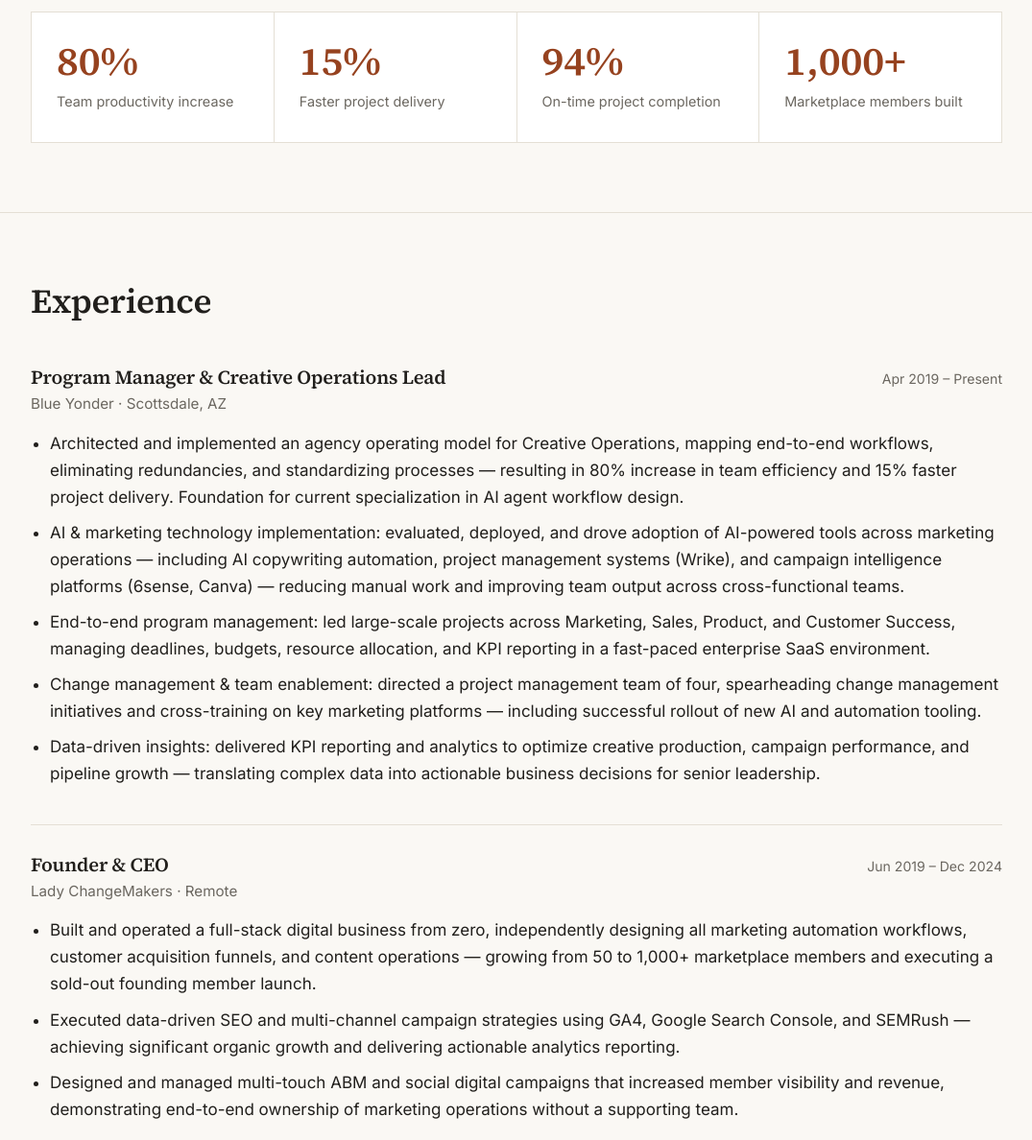
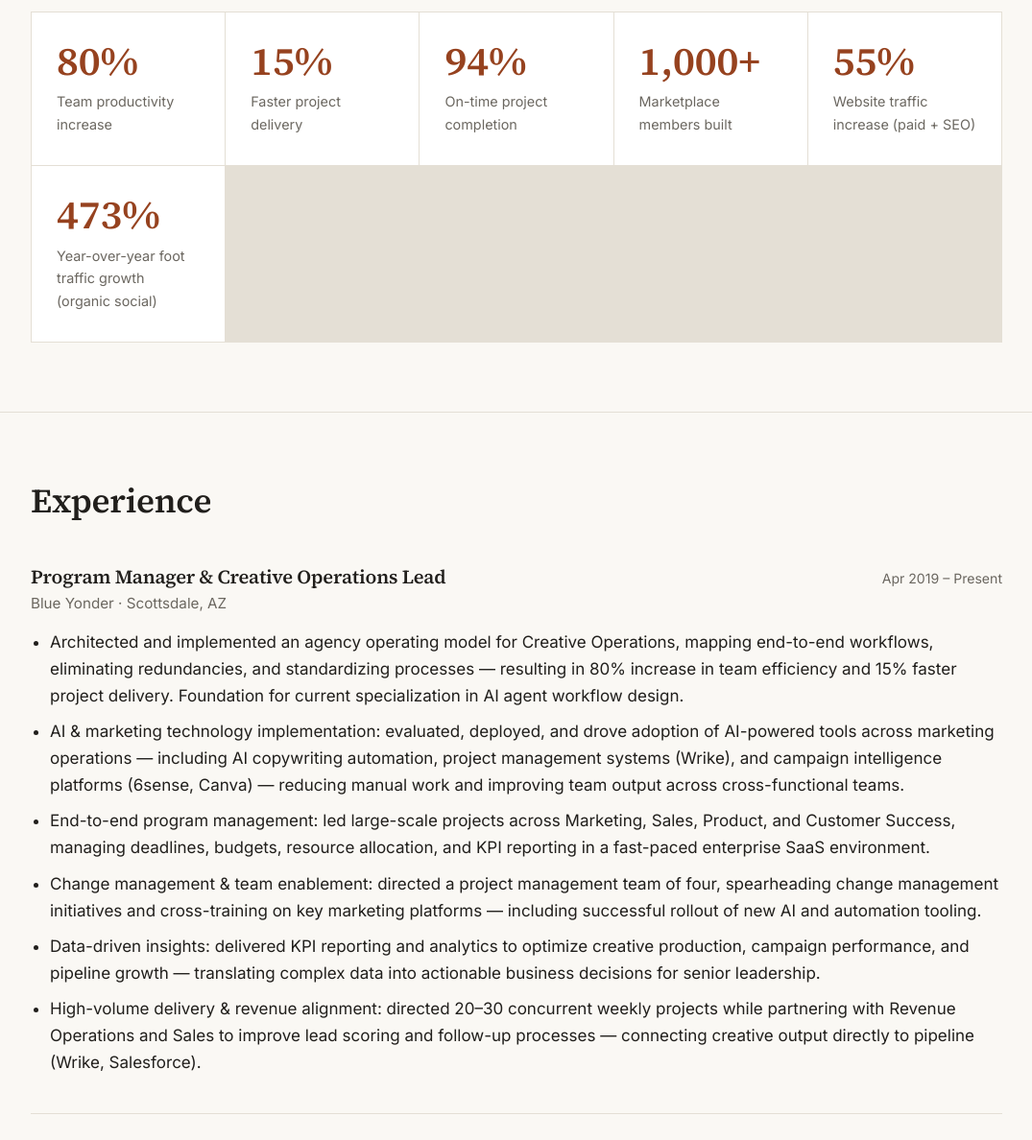
Before and after one commit to itsjessb/portfolio-site, a plain HTML site: page resume.html in a window 1280 px wide. Shown: the part 730-1918 px from the top of the page at 96% size, without its empty margins (102-1177 px from the left). Drawn offline with Linux system fonts and the light colour scheme.

Commit message:
Merge best content from both resumes into PDF and web resume
Co-Authored-By: Claude Fable 5 <noreply@anthropic.com>

```diff
--- a/resume.html
+++ b/resume.html
@@ -53,6 +53,8 @@
           <div class="stat"><span class="num">15%</span><span class="label">Faster project delivery</span></div>
           <div class="stat"><span class="num">94%</span><span class="label">On-time project completion</span></div>
           <div class="stat"><span class="num">1,000+</span><span class="label">Marketplace members built</span></div>
+          <div class="stat"><span class="num">55%</span><span class="label">Website traffic increase (paid + SEO)</span></div>
+          <div class="stat"><span class="num">473%</span><span class="label">Year-over-year foot traffic growth (organic social)</span></div>
         </div>
       </div>
     </section>
@@ -73,6 +75,7 @@
             <li>End-to-end program management: led large-scale projects across Marketing, Sales, Product, and Customer Success, managing deadlines, budgets, resource allocation, and KPI reporting in a fast-paced enterprise SaaS environment.</li>
             <li>Change management &amp; team enablement: directed a project management team of four, spearheading change management initiatives and cross-training on key marketing platforms — including successful rollout of new AI and automation tooling.</li>
             <li>Data-driven insights: delivered KPI reporting and analytics to optimize creative production, campaign performance, and pipeline growth — translating complex data into actionable business decisions for senior leadership.</li>
+            <li>High-volume delivery &amp; revenue alignment: directed 20–30 concurrent weekly projects while partnering with Revenue Operations and Sales to improve lead scoring and follow-up processes — connecting creative output directly to pipeline (Wrike, Salesforce).</li>
           </ul>
         </div>
 
@@ -111,6 +114,7 @@
           <ul>
             <li>Developed strategic marketing plans and budgets for 100+ properties, independently proposing and executing campaigns that drove leads and increased home sales.</li>
             <li>Conducted marketing training and webinars to educate internal teams on new tools, strategies, and best practices — a skill directly transferable to AI adoption rollouts.</li>
+            <li>Delivered event management and vendor collaboration, ensuring seamless execution of regional marketing initiatives.</li>
           </ul>
         </div>
       </div>
```
Also changed, not shown: .claude/settings.local.json (added), 1 other file.
